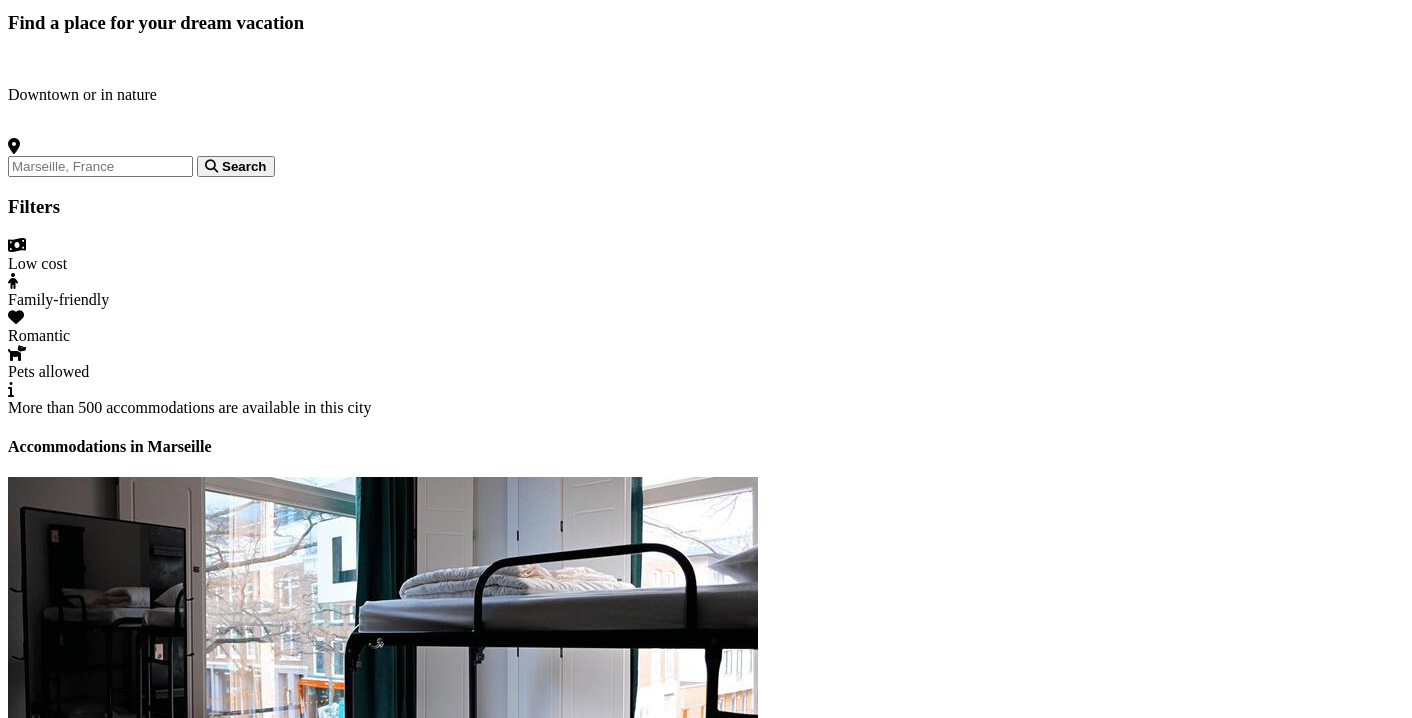
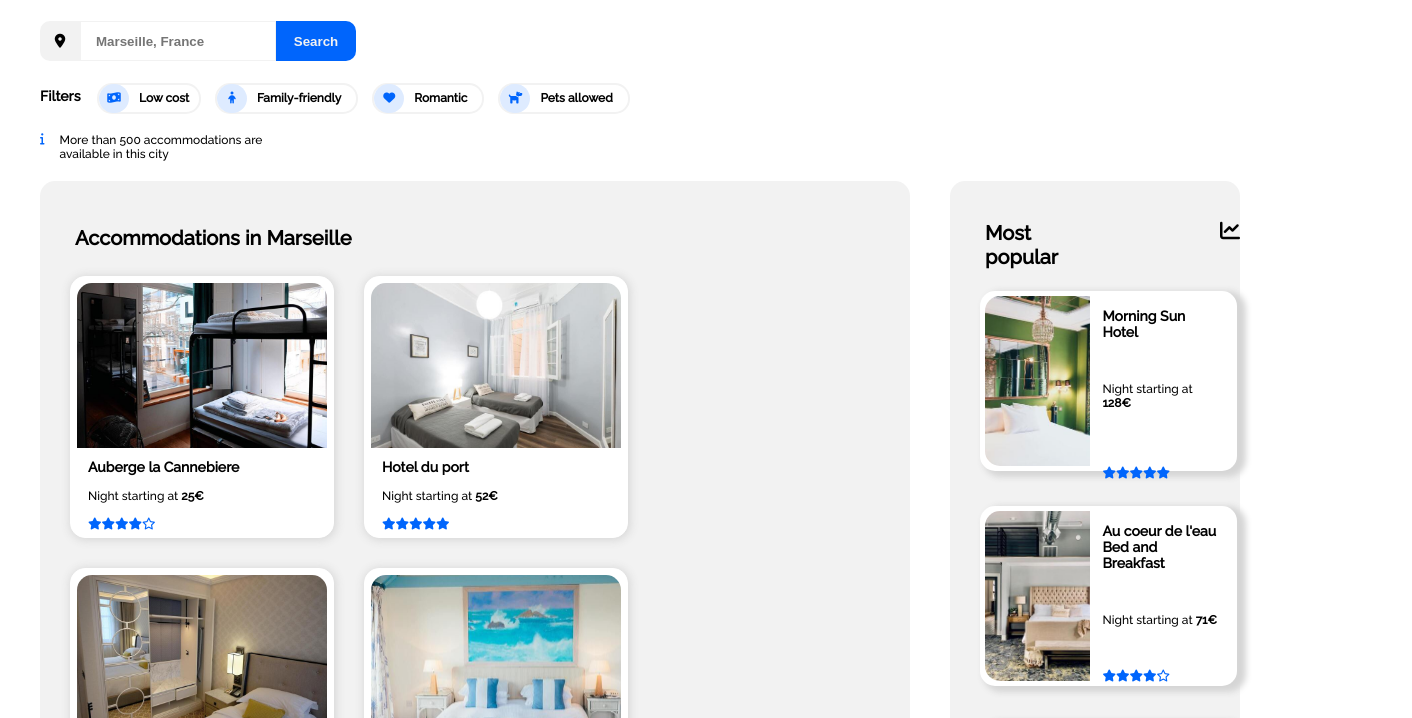
Before and after one commit to Riccardo911/oc-project2, a plain HTML site: page index.html in a window 1280 px wide. Shown: the part 161-879 px from the top of the page, 1412 px wide, since content can reach past the window. Drawn offline with Linux system fonts and the light colour scheme; the site is published under a folder, as on GitHub Pages, so addresses that start at the root find nothing.

Commit message:
fix css link

```diff
--- a/index.html
+++ b/index.html
@@ -4,7 +4,7 @@
     <meta charset="UTF-8">
     <meta http-equiv="X-UA-Compatible" content="IE=edge">
     <meta name="viewport" content="width=device-width, initial-scale=1.0">
-
+    <link href="./css/style.css" rel="stylesheet" type="text/css" />
     <link rel="stylesheet" href="https://cdn.jsdelivr.net/npm/@fortawesome/fontawesome-free@5.15.4/css/fontawesome.min.css"
     integrity="sha384-jLKHWM3JRmfMU0A5x5AkjWkw/EYfGUAGagvnfryNV3F9VqM98XiIH7VBGVoxVSc7" crossorigin="anonymous">
 
@@ -12,7 +12,7 @@
     <link rel="preconnect" href="https://fonts.gstatic.com" crossorigin>
     <link href="https://fonts.googleapis.com/css2?family=Raleway:wght@500&display=swap" rel="stylesheet">
     <script src="https://kit.fontawesome.com/9a7786a750.js" crossorigin="anonymous"></script>
-    <link href="/css/style.css" rel="stylesheet" type="text/css" />
+
     <title>Booki</title>
 </head>
 <body>
```
